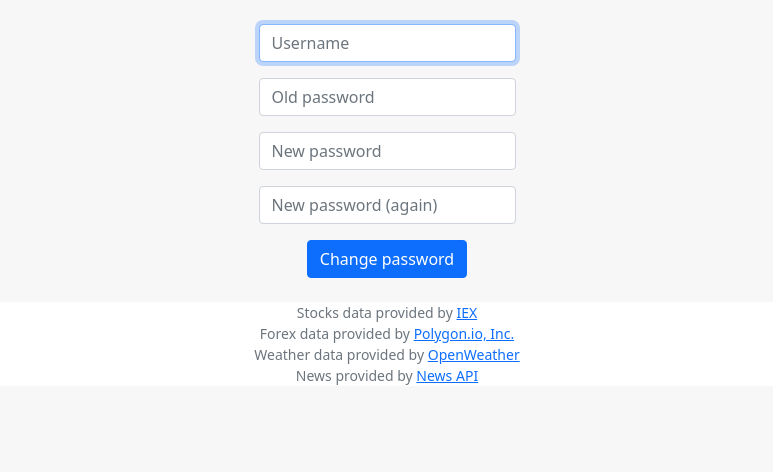
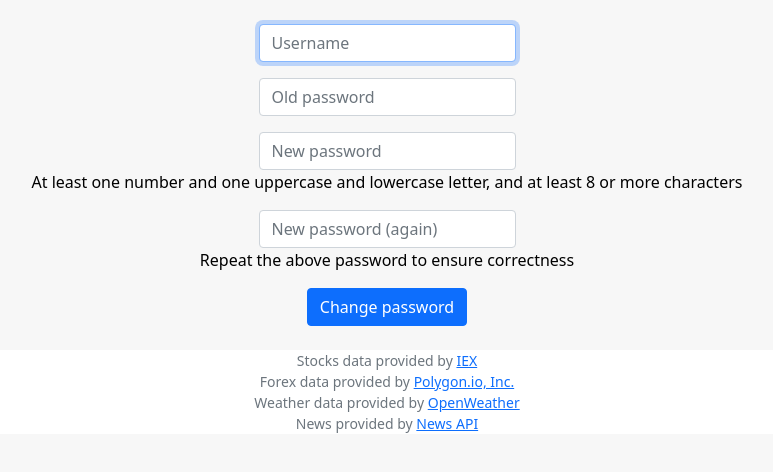
Before and after one commit to OleksandrShcherban/cs50---flask-project, a Flask app: page /change in a window 1280 px wide. Shown: the part 76-548 px from the top of the page, without its empty margins (253-1026 px from the left). Run offline with Flask 2, Linux system fonts and the light colour scheme; some libraries are stand-ins or nearby versions.

Commit message:
Update change.html

```diff
--- a/templates/change.html
+++ b/templates/change.html
@@ -13,10 +13,10 @@
             <input class="form-control mx-auto w-auto" id="password" name="old" placeholder="Old password" type="password">
         </div>
         <div class="mb-3">
-            <input class="form-control mx-auto w-auto" id="password" name="new" placeholder="New password" type="password">
+            <input class="form-control mx-auto w-auto" id="password" name="new" placeholder="New password" type="password" pattern="(?=.*\d)(?=.*[a-z])(?=.*[A-Z]).{8,}">At least one number and one uppercase and lowercase letter, and at least 8 or more characters
         </div>
         <div class="mb-3">
-            <input class="form-control mx-auto w-auto" id="password" name="confirmation" placeholder="New password (again)" type="password">
+            <input class="form-control mx-auto w-auto" id="password" name="confirmation" placeholder="New password (again)" type="password" pattern="(?=.*\d)(?=.*[a-z])(?=.*[A-Z]).{8,}">Repeat the above password to ensure correctness
         </div>
         <button class="btn btn-primary" type="submit">Change password</button>
     </form>
```
